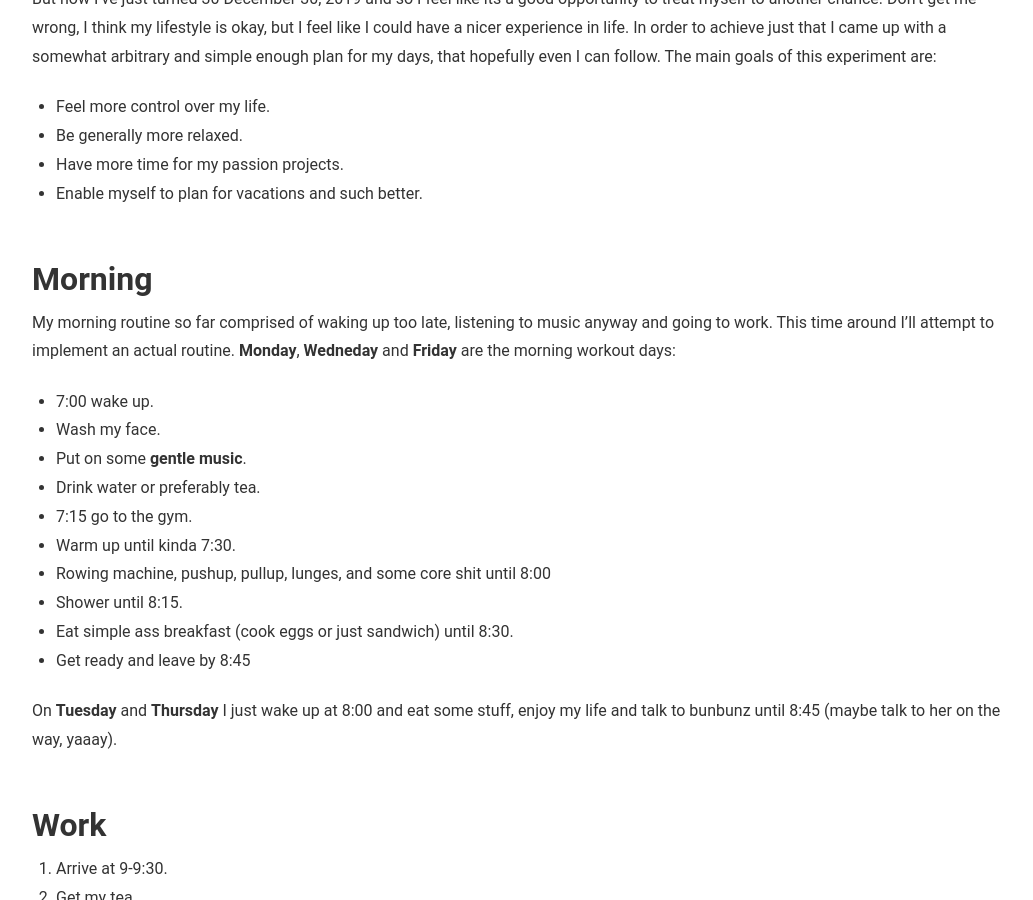
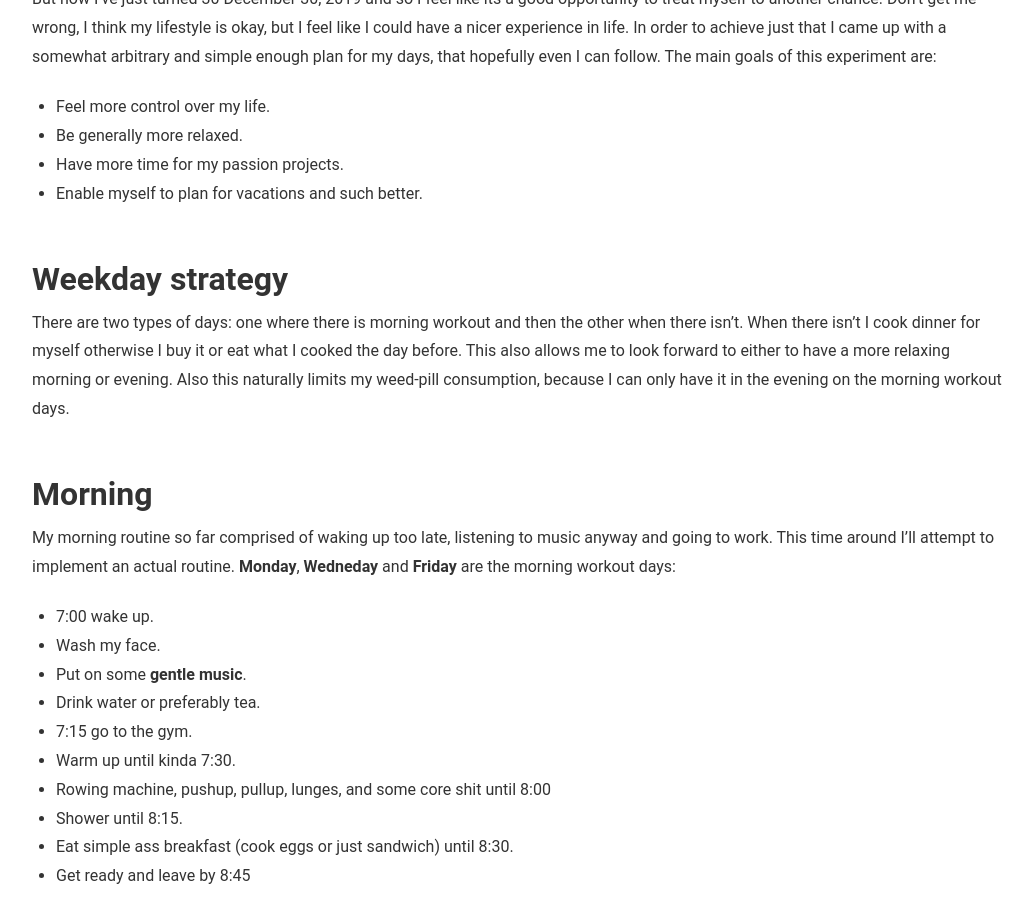
Before and after one commit to kadarakos/blog, a Jekyll site: the page built from _posts/2020-01-06-Day-Plan-for-This-Year.md, in a window 1280 px wide and 900 px high, scrolled down 487 px. Shown: the whole window, without its empty margins (118-1151 px from the left). Built offline with Jekyll 4.4.1, drawn with Linux system fonts in a browser that asks for light colours.

Commit message:
Update 2020-01-06-Day-Plan-for-This-Year.md

```diff
--- a/_posts/2020-01-06-Day-Plan-for-This-Year.md
+++ b/_posts/2020-01-06-Day-Plan-for-This-Year.md
@@ -19,6 +19,14 @@ The main goals of this experiment are:
 - Be generally more relaxed.
 - Have more time for my passion projects.
 - Enable myself to plan for vacations and such better.
+
+
+## Weekday strategy
+There are two types of days: one where there is morning workout and then the other when there isn't.
+When there isn't I cook dinner for myself otherwise I buy it or eat what I cooked the day before.
+This also allows me to look forward to either to have a more relaxing morning or evening. Also this
+naturally limits my weed-pill consumption, because I can only have it in the evening on the morning
+workout days.
 
 ## Morning
 
```
